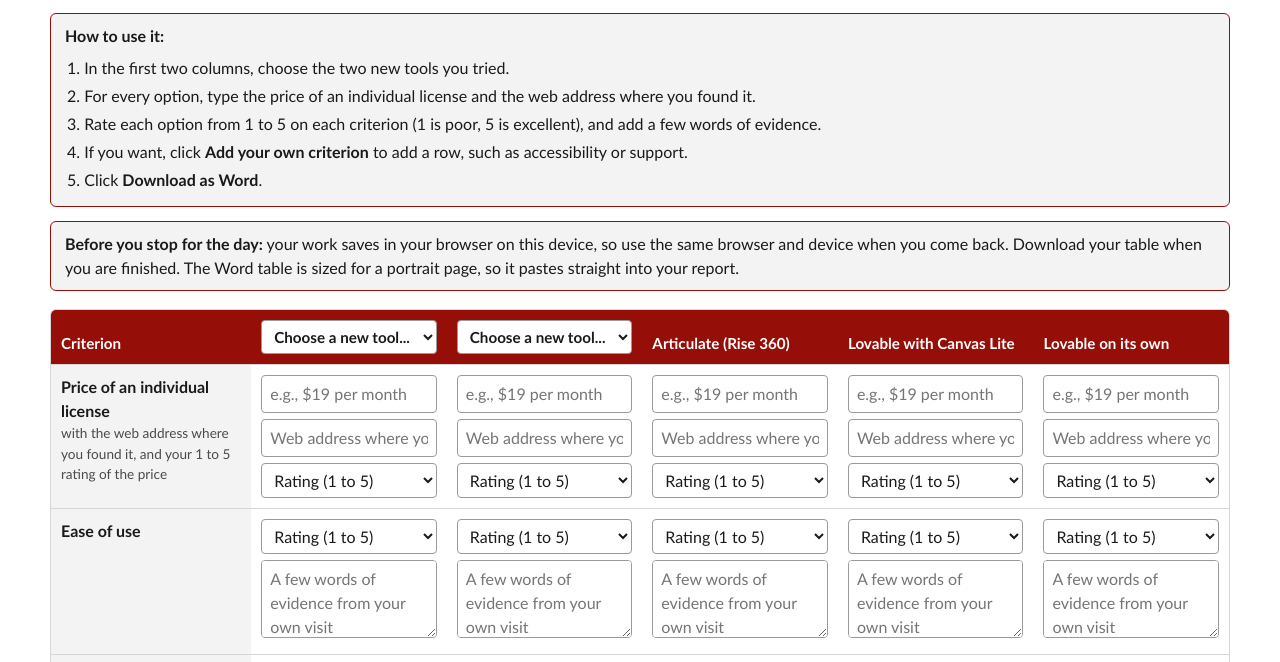
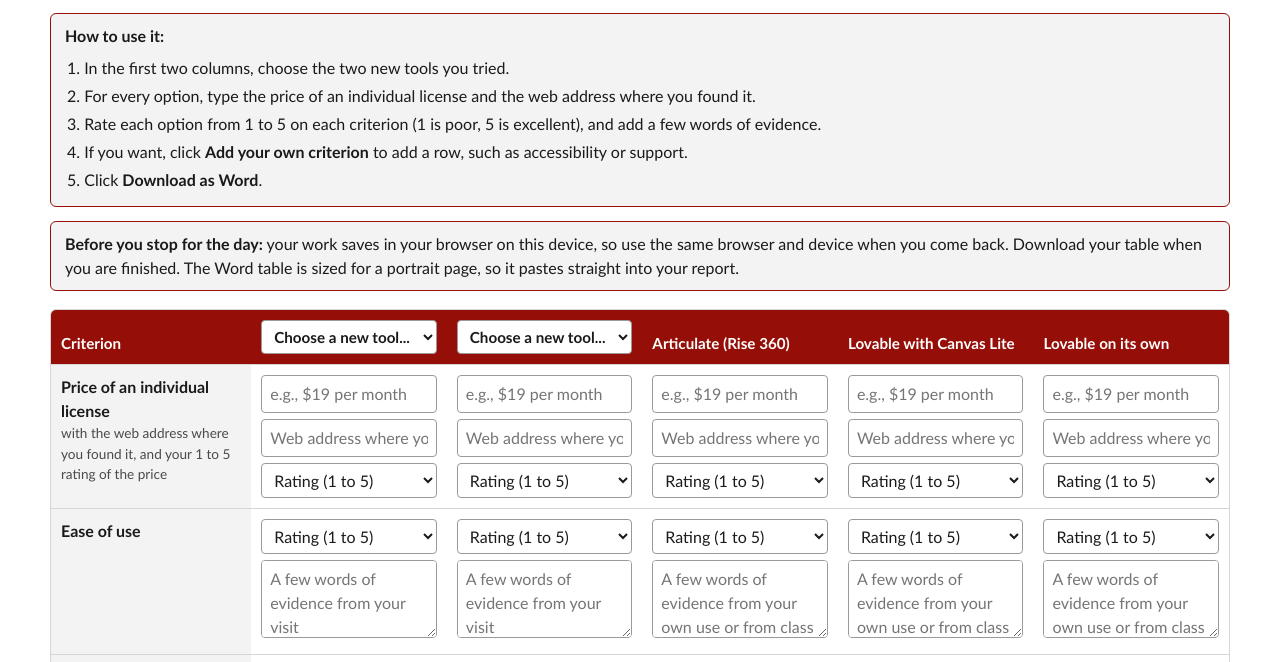
Before and after one commit to drwildermuth/learning-tool-comparison, a plain HTML site: page index.html in a window 1280 px wide. Shown: the part 105-767 px from the top of the page. Drawn offline with Linux system fonts and the light colour scheme.

Commit message:
Table: evidence prompts differ for new tools and class tools
Co-Authored-By: Claude Sonnet 5.5 <noreply@anthropic.com>
Claude-Session: https://claude.ai/code/session_018MyNL5MxiQWcGmoUaAfm59

```diff
--- a/index.html
+++ b/index.html
@@ -287,7 +287,7 @@ function render(focusLast) {
       var td = el("td");
       var s = ratingSelect(); s.setAttribute("data-kind", "Rating for"); s.setAttribute("data-col", i); s.setAttribute("data-crit", j);
       s.value = o.r[j].s; s.addEventListener("change", function () { o.r[j].s = s.value; save(); });
-      var t = el("textarea", { "data-kind": "Evidence for", "data-col": i, "data-crit": j, placeholder: "A few words of evidence from your own visit" });
+      var t = el("textarea", { "data-kind": "Evidence for", "data-col": i, "data-crit": j, placeholder: i < 2 ? "A few words of evidence from your visit" : "A few words of evidence from your own use or from class" });
       t.value = o.r[j].t; t.addEventListener("input", function () { o.r[j].t = t.value; save(); });
       td.appendChild(s); td.appendChild(t);
       tr.appendChild(td);
```
